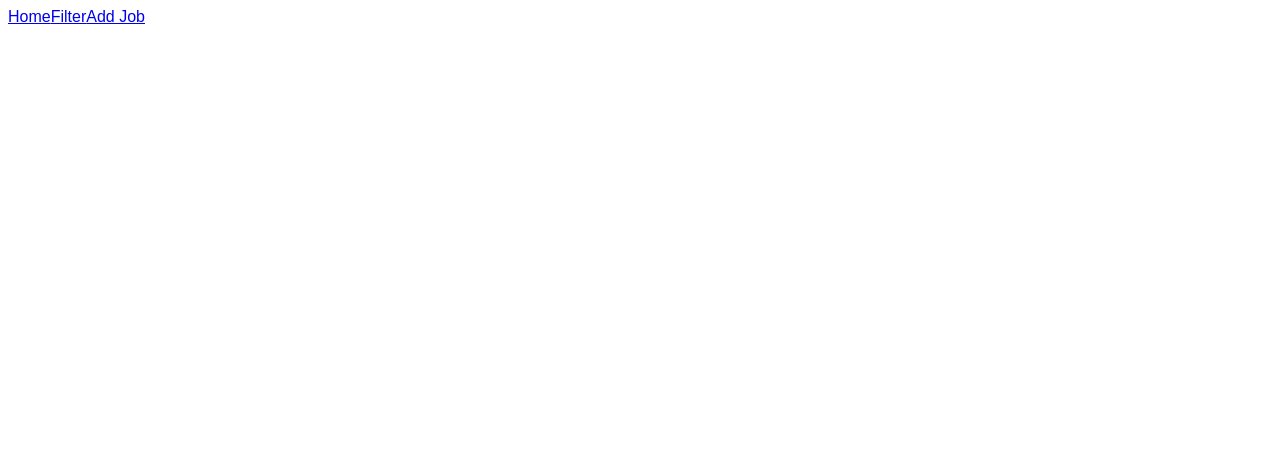
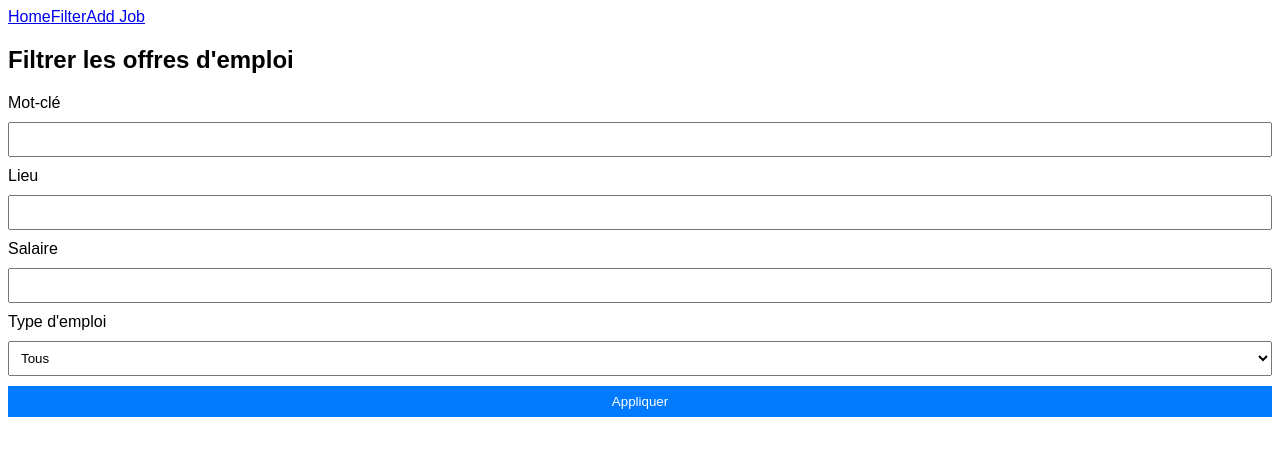
Before and after one commit to ZyadFri/PMAL, a Vue app in the folder TP4/: page /filter in a window 1280 px wide. Before the commit this address had no page. Shown: the top 456 px of the page. Built offline with nearby package versions, Linux system fonts and the light colour scheme.

Commit message:
Update FilterNav.vue

```diff
--- a/TP4/src/components/FilterNav.vue
+++ b/TP4/src/components/FilterNav.vue
@@ -1,12 +1,103 @@
-.vue
 <template>
   <div class="filter-nav">
-      <!-- Filtrer par mots-clés, lieu, salaire, type d'emploi, etc. -->
+    <h2>Filtrer les offres d'emploi</h2>
+    <form @submit.prevent="applyFilters">
+      <label for="filterKeyword">Mot-clé</label>
+      <input type="text" id="filterKeyword" v-model="filters.keyword">
+
+      <label for="filterLocation">Lieu</label>
+      <input type="text" id="filterLocation" v-model="filters.location">
+
+      <label for="filterSalary">Salaire</label>
+      <input type="text" id="filterSalary" v-model.number="filters.salary" pattern="[0-9]+">
+
+      <label for="filterJobType">Type d'emploi</label>
+      <select id="filterJobType" v-model="filters.jobType">
+        <option value="">Tous</option>
+        <option value="CDI">CDI</option>
+        <option value="CDD">CDD</option>
+        <option value="Stage">Stage</option>
+      </select>
+
+      <button type="submit">Appliquer</button>
+    </form>
   </div>
 </template>
 
 <script>
 export default {
   name: 'FilterNav',
+  data() {
+    return {
+      filters: {
+        keyword: '',
+        location: '',
+        salary: null,
+        jobType: '',
+      },
+    };
+  },
+  methods: {
+    applyFilters() {
+      const filteredJobs = this.filterJobs(this.filters);
+      this.$emit('filtersApplied', filteredJobs);
+      console.log('Filters applied:', this.filters);
+    },
+    filterJobs(filters) {
+      const jobs = [
+        { id: 1, title: 'Développeur Web', description: 'Description du poste de développeur web.', location: 'Paris', salary: 50000, jobType: 'CDI' },
+        { id: 2, title: 'Ingénieur en logiciel', description: 'Description du poste d\'ingénieur en logiciel.', location: 'Lyon', salary: 60000, jobType: 'CDD' },
+        { id: 3, title: 'Spécialiste en marketing', description: 'Description du poste de spécialiste en marketing.', location: 'Marseille', salary: 55000, jobType: 'Stage' },
+
+      ];
+
+
+      const filteredJobs = jobs.filter(job => {
+        let matchKeyword = true;
+        let matchLocation = true;
+        let matchSalary = true;
+        let matchJobType = true;
+
+        if (filters.keyword) {
+          matchKeyword = job.title.toLowerCase().includes(filters.keyword.toLowerCase());
+        }
+        if (filters.location) {
+          matchLocation = job.location.toLowerCase().includes(filters.location.toLowerCase());
+        }
+        if (filters.salary) {
+          matchSalary = job.salary >= filters.salary;
+        }
+        if (filters.jobType) {
+          matchJobType = job.jobType === filters.jobType;
+        }
+
+        return matchKeyword && matchLocation && matchSalary && matchJobType;
+      });
+
+      return filteredJobs;
+    },
+  },
 };
 </script>
+
+<style>
+.filter-nav form {
+  display: grid;
+  gap: 10px;
+}
+
+.filter-nav input,
+.filter-nav select,
+.filter-nav button {
+  width: 100%;
+  padding: 8px;
+  box-sizing: border-box;
+}
+
+.filter-nav button {
+  background-color: #007bff;
+  color : #fff;
+  border: none;
+  cursor: pointer;
+}
+</style>
```
Lines whose indentation alone changed are shown as unchanged.
